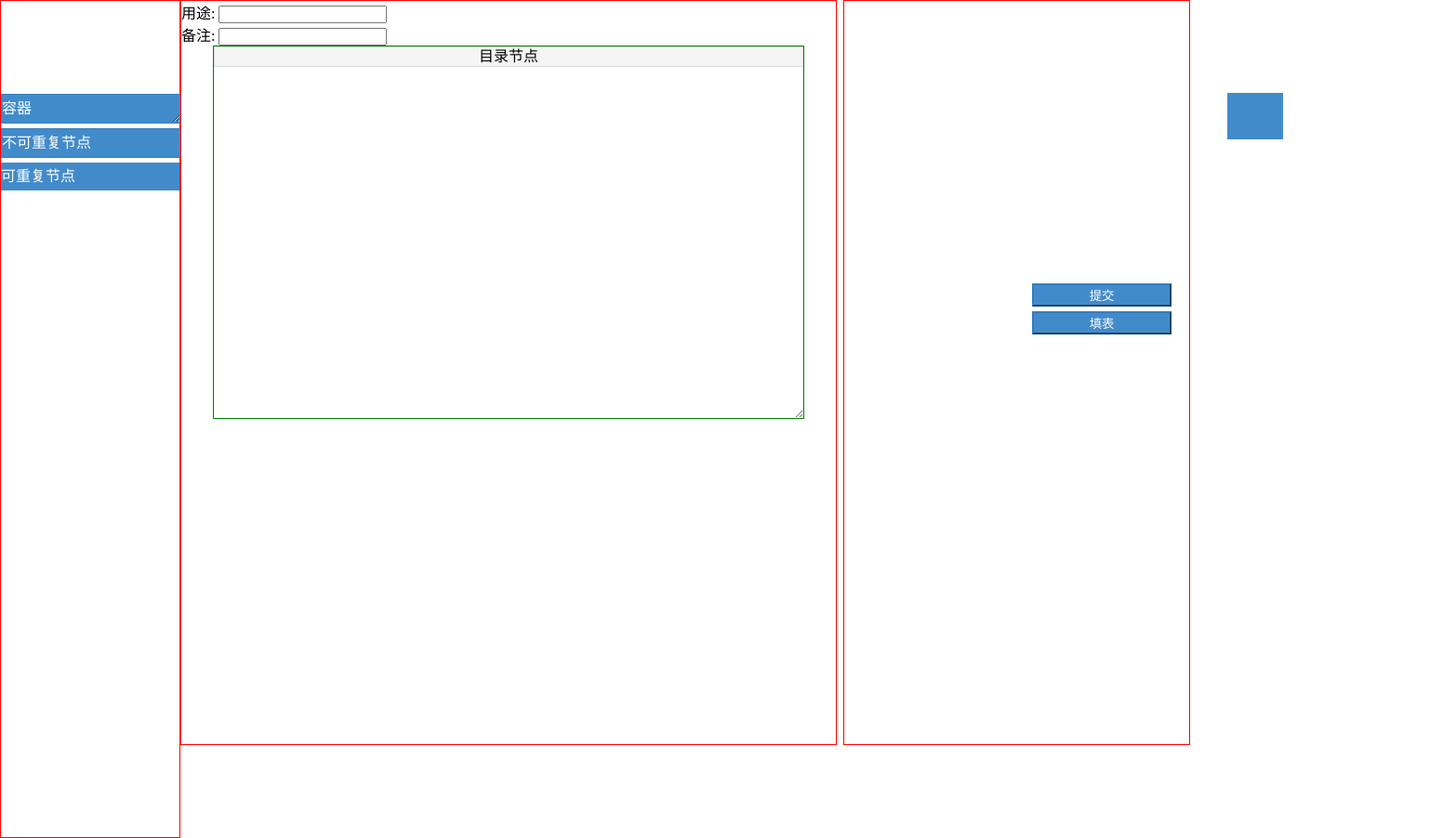
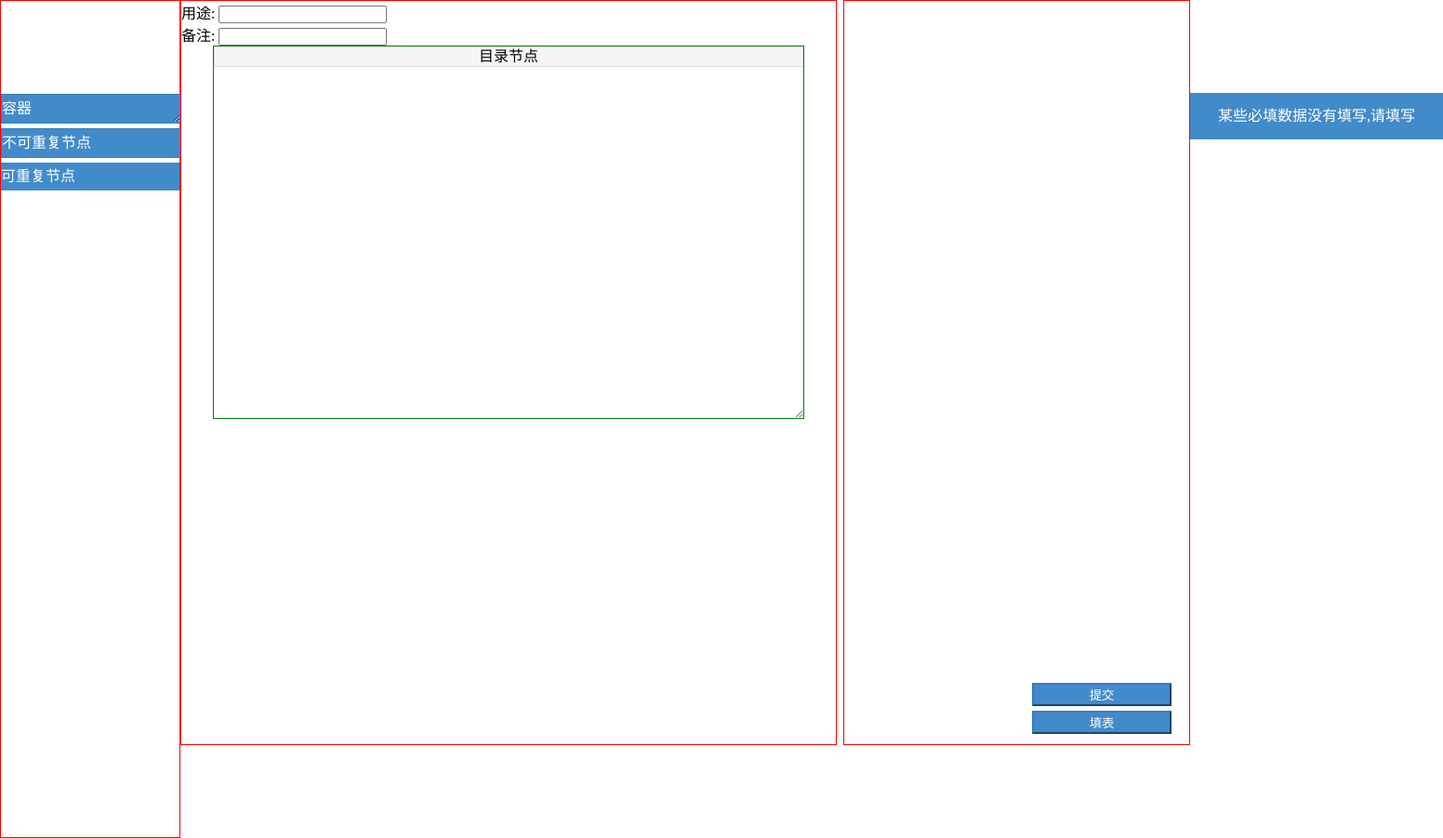
Before and after one commit to javascriptDev/DataCenter, a plain HTML site: page index.html in a window 1280 px wide. Both pictures are taken after a click on the button "提交". Shown: the whole page at 93% size, 1552 px wide, since content can reach past the window. Drawn offline with Linux system fonts and the light colour scheme.

Commit message:
添加生成模板的表单验证

```diff
--- a/index.html
+++ b/index.html
@@ -20,10 +20,10 @@
 <aside class="right">
 </aside>
 <button class="sub" data-role="button"
-        style="position: absolute;top:300px;right:0px;width:150px;right:20px;height:25px;">提交
+        style="position: absolute;bottom:40px;right:0px;width:150px;right:20px;height:25px;">提交
 </button>
 <button class="fill" data-role="button"
-        style="position: absolute;top:330px;right:0px;width:150px;right:20px;height:25px;">填表
+        style="position: absolute;bottom:10px;right:0px;width:150px;right:20px;height:25px;">填表
 </button>
 
 <script src="js/page/init.js"></script>
--- a/js/page/init.js
+++ b/js/page/init.js
@@ -100,7 +100,7 @@ fml.define('DataCenter/js/page/init',
                                 }
                             })
 
-                            if (!isOK) return;
+                            if (!isOk) return;
 
                             var to = help.query(id);
                             var label = $('.vl-label').val(),
@@ -164,6 +164,17 @@ fml.define('DataCenter/js/page/init',
         }
 
         $('.sub').click(function () {
+            var canSubmit = true;
+            $('.app-c').each(function () {
+                !$(this).hasClass('ok') && (canSubmit = false);
+                return;
+            })
+
+            if (!canSubmit) {
+                notification.show('某些必填数据没有填写,请填写');
+                return;
+            }
+
             var items = cache['a0'];
             var o = {};
             recursive(items, o);
```
